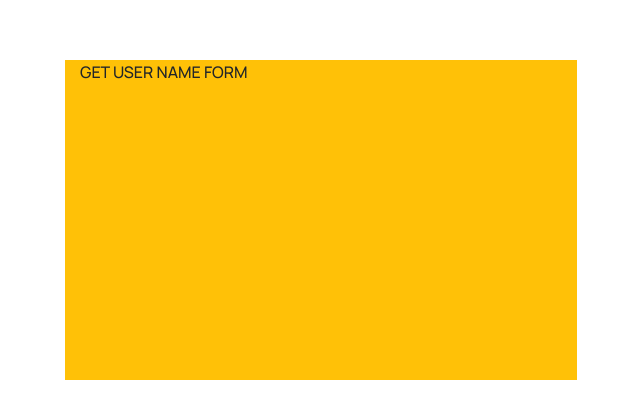
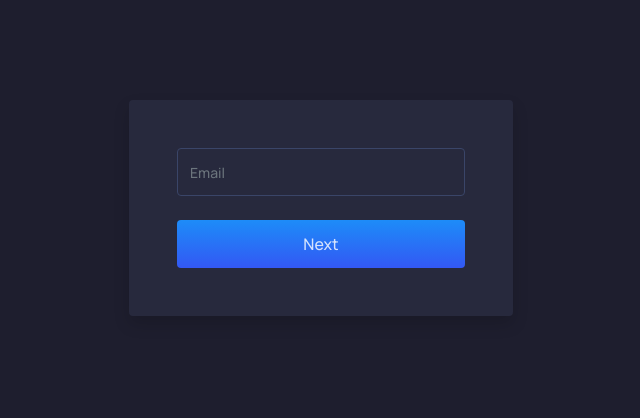
Before and after one commit to JiHaripriya/User-Management, an Angular app: page /login in a window 1280 px wide. Shown: the part 140-558 px from the top of the page, without its empty margins (319-959 px from the left). Built offline with nearby package versions, Linux system fonts and the light colour scheme.

Commit message:
Initalize theme, font, font color, and form format

```diff
--- a/src/app/app.component.css
+++ b/src/app/app.component.css
@@ -1,7 +1,22 @@
 /* COMMON CSS */
+:root {
+    --primary-color: rgb(30,30,46);
+    --secondary-color: #27293d;
+    --font-color: rgba(255,255,255,.8);
+    --border-color: #3a4568;
+    --input-font-color: rgba(255, 255, 255, 0.699);
+}
+
 html,
 body
-{font-family: "Manrope-Medium", Arial, Helvetica; font-weight: 300; font-size: 16px; text-rendering: optimizeLegibility;}
+{
+    font-family: "Manrope-Medium", Arial, Helvetica;
+    color: var(--font-color);
+    font-weight: 300;
+    font-size: 16px;
+    text-rendering: optimizeLegibility;
+    background-color: var(--primary-color);
+}
 
 input[type="date"],
 input[type="text"],
@@ -11,14 +26,65 @@ input[type="email"],
 input[type="checkbox"],
 textarea,
 select {
-    font-family: "Manrope-Medium", Arial, Helvetica; font-weight: 300; font-size: 14px !important; text-rendering: optimizeLegibility;
+    font-family: "Manrope-Medium", Arial, Helvetica;
+    color: var(--font-color);
+    font-weight: 300;
+    font-size: 14px !important;
+    text-rendering: optimizeLegibility;
 }
 
-/* TYPO */
+.auth-form {
+    position: absolute;
+    left: 35%;
+    top: 30vh;
+    width: 30%;
+}
+
+/* Override box shadows of boostrap */
+textarea:focus,
+textarea.form-control:focus,
+input.form-control:focus,
+input[type=text]:focus,
+input[type=password]:focus,
+input[type=email]:focus,
+input[type=number]:focus,
+[type=text].form-control:focus,
+[type=password].form-control:focus,
+[type=email].form-control:focus,
+[type=tel].form-control:focus,
+[contenteditable].form-control:focus {
+  box-shadow: none;
+}
+
+.form-control,
+.form-control:focus {
+    height: calc(1.5em + .75rem + 15px);
+    background-color: var(--secondary-color);
+    border: 1px solid var(--border-color);
+}
+
+.form-control:focus {
+    color: var(--input-font-color);
+    border-image-slice: 1;
+    border-width: 1px;
+    border-image-source: linear-gradient(to right,#3358f4,#1d8cf8);
+}
+
+.gradient-background {
+    background: linear-gradient(0deg,#3358f4 0,#1d8cf8 100%);
+}
+
+.btn-primary {
+    height: 48px;
+    border: none;
+    color: var(--font-color);
+}
+
+/* TYPOS */
 @font-face {
     font-family: 'Manrope-Medium';
     src: url('../assets/fonts/Manrope-Medium.woff2') format('woff2'),
-        url('../assets/fonts/Manrope-Medium.woff') format('woff');
+         url('../assets/fonts/Manrope-Medium.woff') format('woff');
     font-weight: 500;
     font-style: normal;
     font-display: swap;
--- a/src/app/authentication-layout/password/password.component.html
+++ b/src/app/authentication-layout/password/password.component.html
@@ -1,6 +1,6 @@
 <div
-  class="col bg-warning"
-  style="position: absolute; left: 30%; top: 25vh; width: 40%; height: 40vh"
+  class="col auth-form"
+  style="background: var(--secondary-color);"
 >
   <p>GET PASSWORD FORM</p>
 </div>
--- a/src/app/authentication-layout/username/username.component.html
+++ b/src/app/authentication-layout/username/username.component.html
@@ -1,3 +1,13 @@
-<div class="col bg-warning" style="position:absolute; left: 30%; top: 25vh; width: 40%;height: 40vh;">
-    <p>GET USER NAME FORM</p>
+<div
+  class="col auth-form shadow rounded"
+  style="background: var(--secondary-color);"
+>
+  <form class="col p-5">
+      <div class="row">
+          <input type="text" class="form-control" placeholder="Email">
+      </div>
+      <div class="row pt-4">
+          <button class="btn btn-primary w-100 gradient-background">Next</button>
+      </div>
+  </form>
 </div>
```
